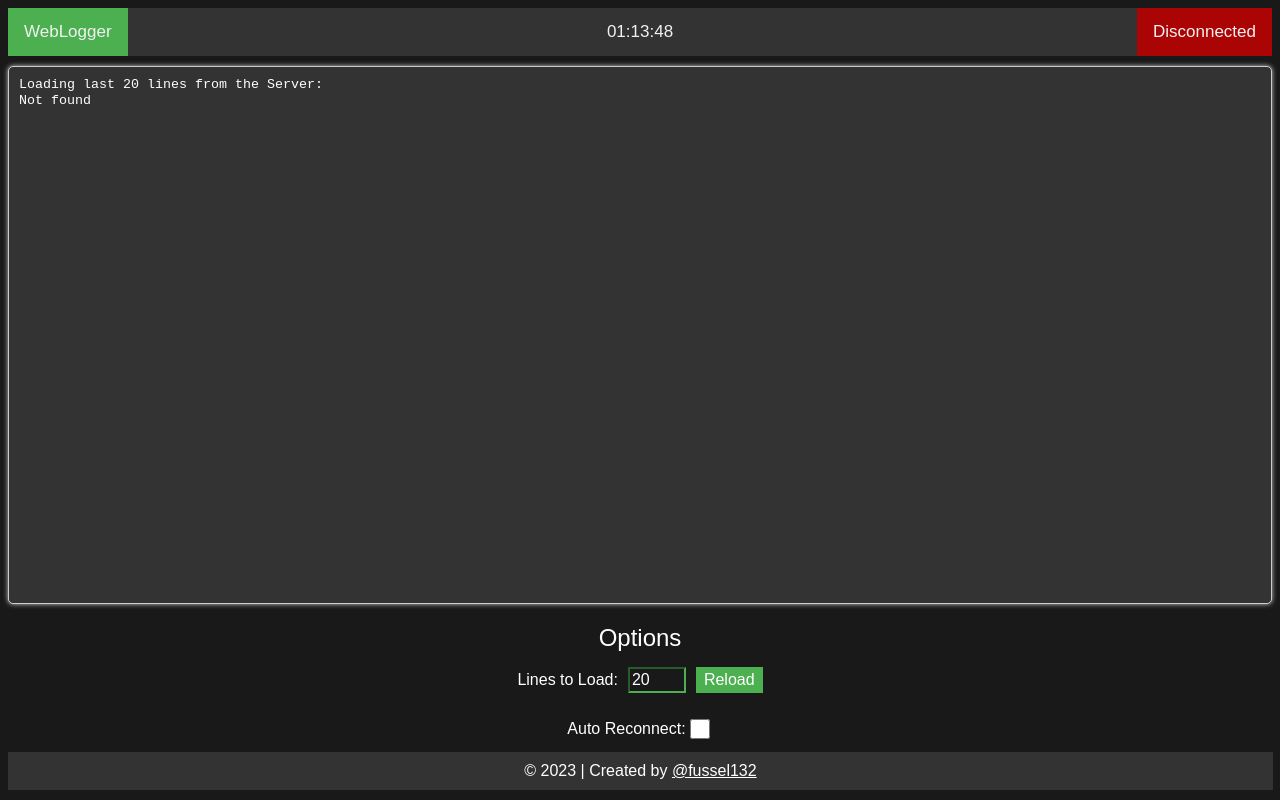
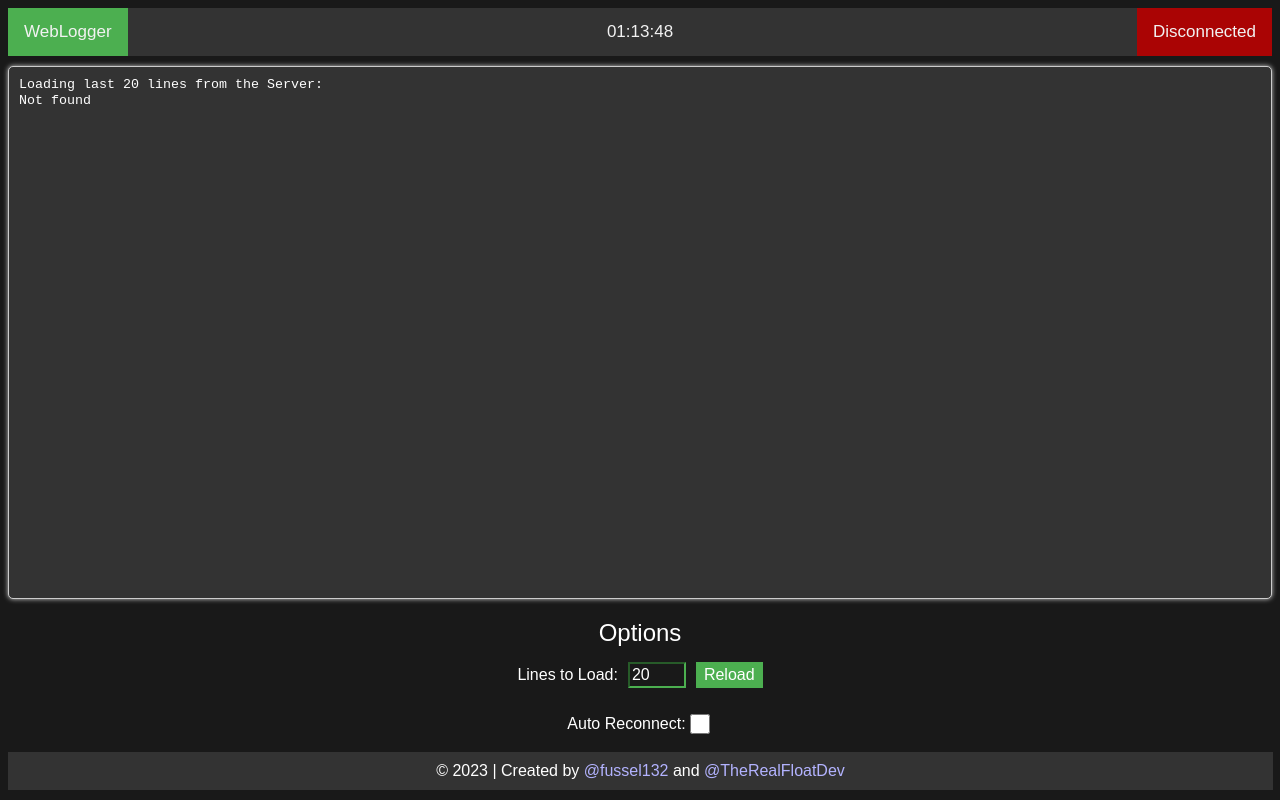
Before and after one commit to fussel132/weblogger, a website: page public/index.html in a window 1280 px wide. Drawn offline with Linux system fonts and the light colour scheme; no server answers.

Commit message:
Good Night

```diff
--- a/public/css/index.css
+++ b/public/css/index.css
@@ -6,11 +6,6 @@
     align-content: center;
     width: 100%;
     height: 100%;
-}
-
-.test {
-    color: #f2f2f2;
-    text-align: center;
 }
 
 body {
@@ -77,7 +72,7 @@ body label {
     position: relative;
     flex-direction: column;
     justify-self: flex-end;
-
+    margin-bottom: 55px;
     justify-content: center;
 
 }
@@ -165,9 +160,39 @@ body label {
     text-align: center;
 }
 
-.footer a,
+.footer a {
+    color: rgb(179, 179, 255);
+    text-decoration: none;
+}
+
 .footer p {
     color: white;
     margin-top: 10px;
     margin-bottom: 10px;
 }
+
+/* ===== Scrollbar CSS ===== */
+/* Firefox */
+* {
+    scrollbar-width: 10px;
+    scrollbar-color: #9e9e9e #ffffff00;
+}
+
+/* Chrome, Edge, and Safari */
+*::-webkit-scrollbar {
+    width: 10px;
+}
+
+*::-webkit-scrollbar-track {
+    background: #ffffff00;
+}
+
+*::-webkit-scrollbar-thumb {
+    background-color: #9e9e9e;
+    border-radius: 15px;
+    border: 3px solid #ffffff00;
+}
+
+*::-webkit-scrollbar-thumb:hover {
+    background-color: #cabebe;
+}
--- a/public/index.html
+++ b/public/index.html
@@ -35,9 +35,9 @@
 
   </div>
 
-  <p class="test">EasterEgg</p>
   <div class="footer">
-    <p>© 2023 | Created by <a href="https://github.com/fussel132" target="_blank">@fussel132</a>
+    <p>© <span id="year">2023</span> | Created by <a href="https://github.com/fussel132" target="_blank">@fussel132</a>
+      and <a href="https://github.com/TheRealFloatDev" target="_blank">@TheRealFloatDev</a>
     </p>
   </div>
 </body>
--- a/public/js/app.js
+++ b/public/js/app.js
@@ -134,4 +134,11 @@ window.onload = () => {
     setInterval(showTime, 500);
     loadLog()
     reconnect()
+
+    document.getElementById('linesToLoad').onkeydown = (event) => {
+        if (event.key == "Enter") {
+            loadLog()
+        }
+    }
+    document.getElementById('year').innerHTML = new Date().getFullYear();
 }
--- a/server/api.js
+++ b/server/api.js
@@ -75,7 +75,7 @@ router.post('/', (req, res, next) => {
     res.set('Content-Type', 'application/json')
     res.send(JSON.stringify({ "status": "200", "message": "OK" }))
     // Define here what is supposed to be logged
-    let postedLogEntry = `Received ${JSON.stringify(req.body)} with headers ${JSON.stringify(req.headers)} from ${req.ip}\n`;
+    let postedLogEntry = `Received ${JSON.stringify(req.body)} from ${req.ip} bababui\n`;
     eventLog.write(`${postedLogEntry}\n`)
     sendDataToClients(postedLogEntry)
     console.log(`Received ${JSON.stringify(req.body)} from ${req.ip}`)
```
Also changed, not shown: README.md.
